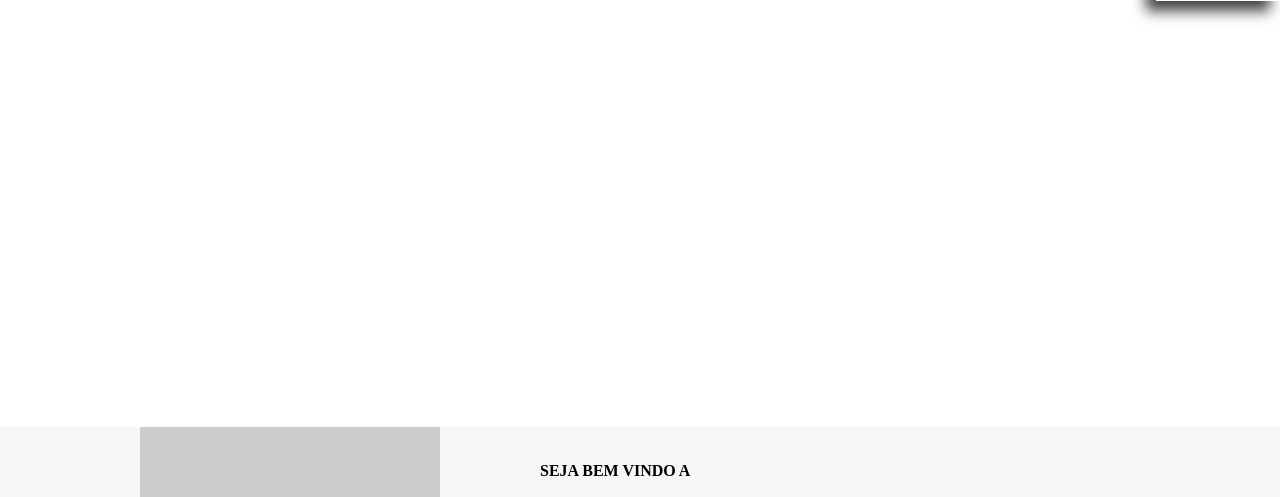
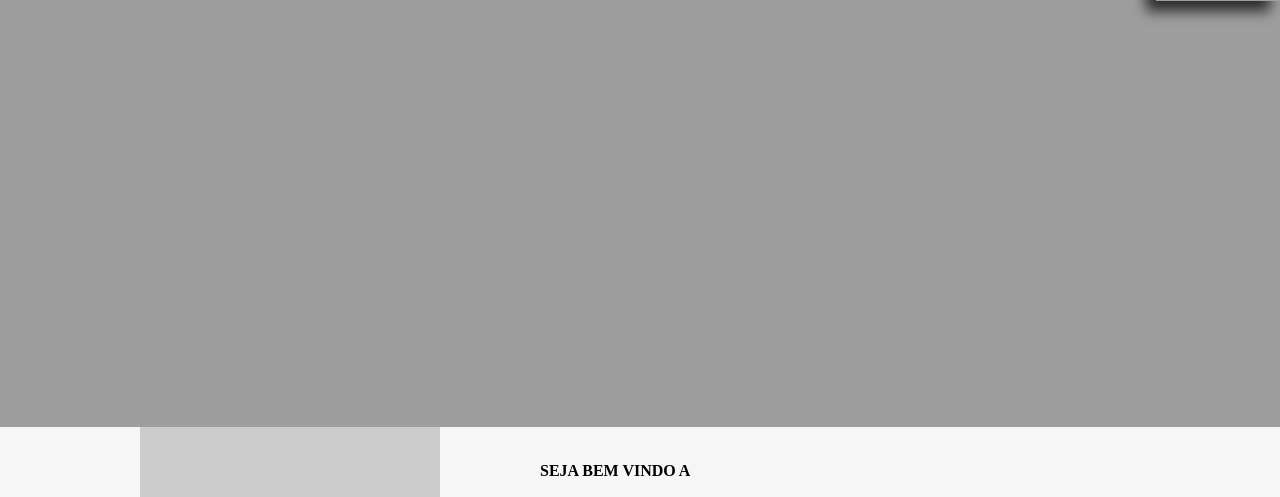
Before and after one commit to anasouza-senai/Pizzaria, a plain HTML site: page index.html in a window 1280 px wide. Shown: the part 273-770 px from the top of the page. Drawn offline with nearby package versions, Linux system fonts and the light colour scheme; the site is published under a folder, as on GitHub Pages, so addresses that start at the root find nothing; placeholder pictures from the web are drawn by us.

Commit message:
ajustes ProfCastello

```diff
--- a/css/style.css
+++ b/css/style.css
@@ -13,7 +13,7 @@ body {
 }
 
 .bgfundo {
-  background: url(/img/bannerpizza.jpg) no-repeat center/cover;
+  background: url(../img/bannerpizza.jpg) no-repeat center/cover;
   width: 100%;
   height: 700px;
 }
```
Also changed, not shown: logo.png (deleted).
